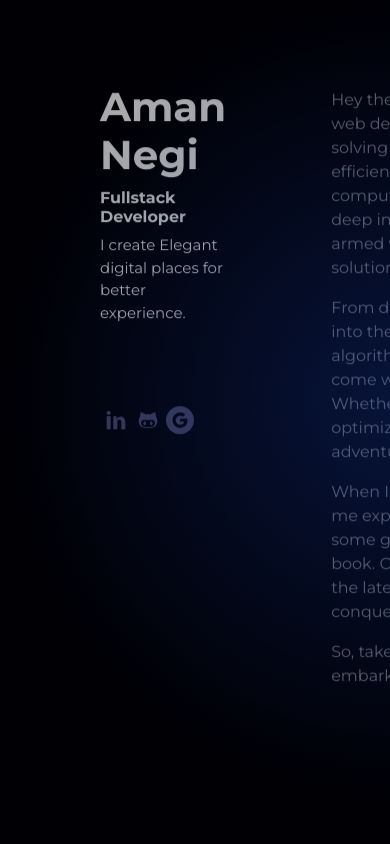
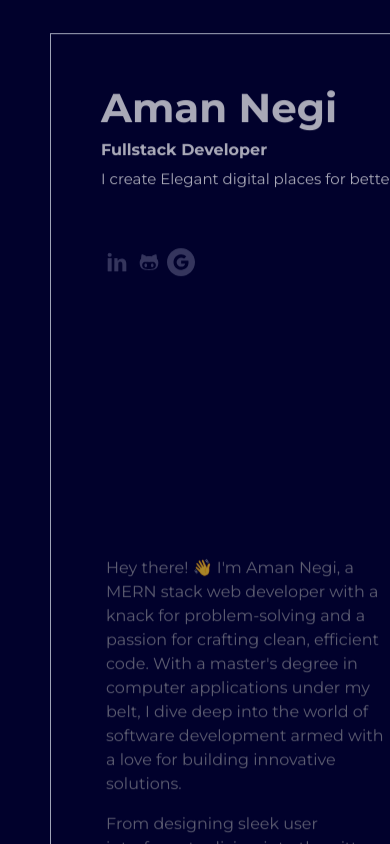
Before and after one commit to AMANn5153/Aman-Negi-Portfolio-, a React (Create React App) app: page / in a window 390 px wide. Built offline with nearby package versions, Linux system fonts and the light colour scheme.

Commit message:
media query

```diff
--- a/src/component/Portfolio.css
+++ b/src/component/Portfolio.css
@@ -1,7 +1,7 @@
 @import url('https://fonts.googleapis.com/css2?family=Montserrat:ital,wght@0,100..900;1,100..900&display=swap');
 
 .portfolio-container{
-  height: 100vh;
+  height: 100%;
   max-height:100vh;
   width:100%;
   background : #000005;
@@ -121,20 +121,41 @@
 
 
 
-/* @media screen and (max-width: 768px) {
+ @media only screen and (max-width: 468px) {
   .portfolio-container{
-    height:100vh;
-    width:auto;
+    height:auto;
+    width:100vw;
+    margin:0px;
     background : #01012c;
     overflow: scroll;
-    border:1px solid white;
   }
   .content {
+    grid-template-columns: 1fr; /* Change grid to one column */
+    grid-template-rows: 1fr 1fr; /* Change grid to auto rows */
+    height: 100%;
+    width:100vw;
+    border: 1px solid aliceblue;
+  }
+
+  .Intro {
+    grid-row: 1/2;
+    grid-column: 1/2; /* Span the full width */
+    width:100vw;
+    height:50%;
+  }
+
+  .sections {
+    grid-row: 2/3;
+    grid-column: 1/2; /* Span the full width */
+    width:100vw;
+    height:50%;
+  }
+  /* .content {
     grid-template-rows: 1fr 2fr;
     margin: 5px;
     height:50%;
     border:2px solid red;
-  }
+  } */
   .welcome{
     height:100%;
     width: 100%;
@@ -144,24 +165,23 @@
     justify-content: space-around;
     align-items:center;
   }
-  .Intro{
+  /* .Intro{
     height: 50%;
     grid-row:1/2;
     border:1px solid white;
-  }
-  .sections{
+  } */
+  /* .sections{
     grid-row:2/3;
     height:50vh;
     border:1px solid white;
     margin:50px;
-  }
+  } */
 
   .nav {
-    border: 1px solid white;
-
+    display: none;
   }
 
   #light{
     display: none;
   }
-} */
+}
--- a/src/component/section/section.css
+++ b/src/component/section/section.css
@@ -52,12 +52,6 @@
   color:white;
 }
 
-
-.resume:hover {
-  color:#19dcf5;
-  cursor: pointer;
-}
-
 .skills-icons{
   display:flex;
   flex-direction:row;
@@ -68,9 +62,18 @@
 .resume{
   text-decoration:none;
   color:#909098;
-  font-size:16px;
+  font-size:20px;
 }
 
-.resume:hover  .zoom{
-  transform: scale(1.3);
+.resume:hover{
+  text-decoration:none;
+  color:#19dcf5;
 }
+
+.arrow{
+  color:#909098;
+}
+
+.arrow:hover{
+  transform:scale(1.1);
+}
```
